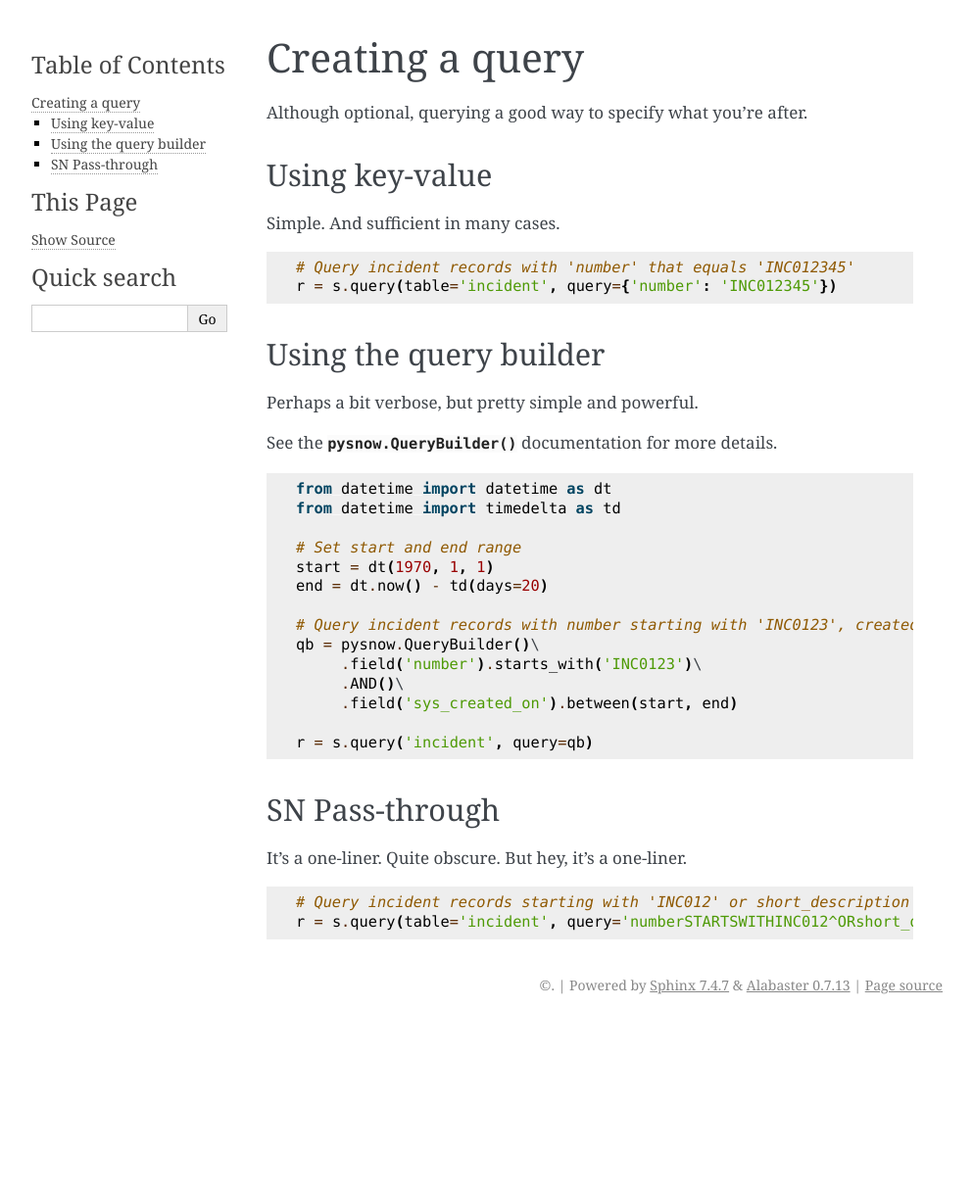
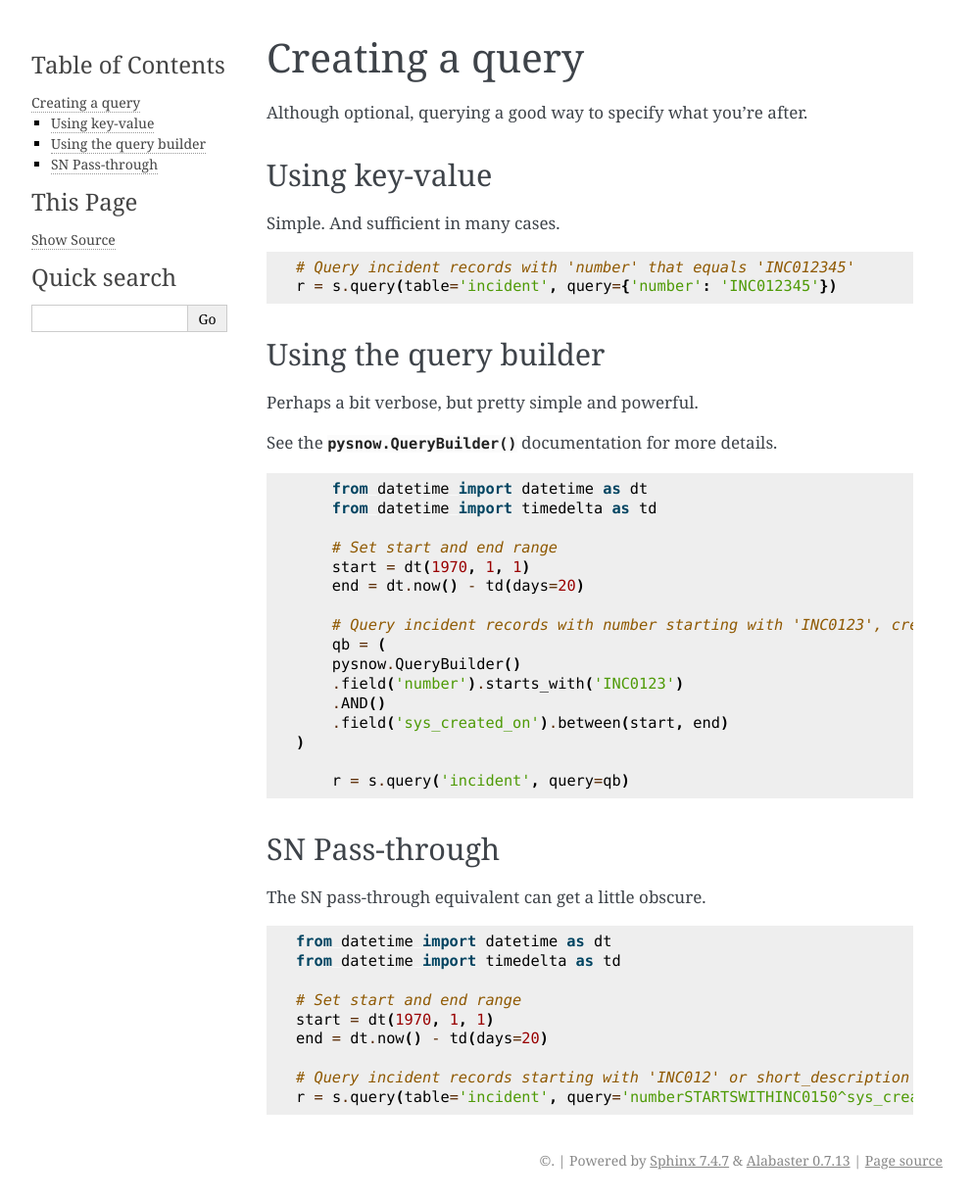
Before and after one commit to rbw/pysnow, a Sphinx documentation site: the page built from docs/usage/query.rst, in a window 1280 px wide. Shown: the whole page at 98% size, without its empty margins (148-1141 px from the left). Built offline with Sphinx 7.4.7, drawn with Linux system fonts in a browser that asks for light colours; before the commit the page ends 1045 px from its top, so only the background shows below that.

Commit message:
Updated QB examples

```diff
--- a/docs/usage/query.rst
+++ b/docs/usage/query.rst
@@ -30,18 +30,27 @@ See the :meth:`pysnow.QueryBuilder` documentation for more details.
 	end = dt.now() - td(days=20)
 
 	# Query incident records with number starting with 'INC0123', created between 1970-01-01 and 20 days back in time
-	qb = pysnow.QueryBuilder()\
-	     .field('number').starts_with('INC0123')\
-	     .AND()\
-	     .field('sys_created_on').between(start, end)
+	qb = (
+        pysnow.QueryBuilder()
+        .field('number').starts_with('INC0123')
+        .AND()
+        .field('sys_created_on').between(start, end)
+    )
 
 	r = s.query('incident', query=qb)
 
 SN Pass-through
 ^^^^^^^^^^^^^^^
-It's a one-liner. Quite obscure. But hey, it's a one-liner.
+The SN pass-through equivalent can get a little obscure.
 
 .. code-block:: python
 
+	from datetime import datetime as dt
+	from datetime import timedelta as td
+
+	# Set start and end range
+	start = dt(1970, 1, 1)
+	end = dt.now() - td(days=20)
+
 	# Query incident records starting with 'INC012' or short_description containing 'test'
-	r = s.query(table='incident', query='numberSTARTSWITHINC012^ORshort_descriptionLIKEtest')
+	r = s.query(table='incident', query='numberSTARTSWITHINC0150^sys_created_onBETWEENjavascript:gs.dateGenerate("%s")@javascript:gs.dateGenerate("%s")' % (start, end))
```
Also changed, not shown: docs/usage/full/query_builder.rst (+6 -4 lines).
